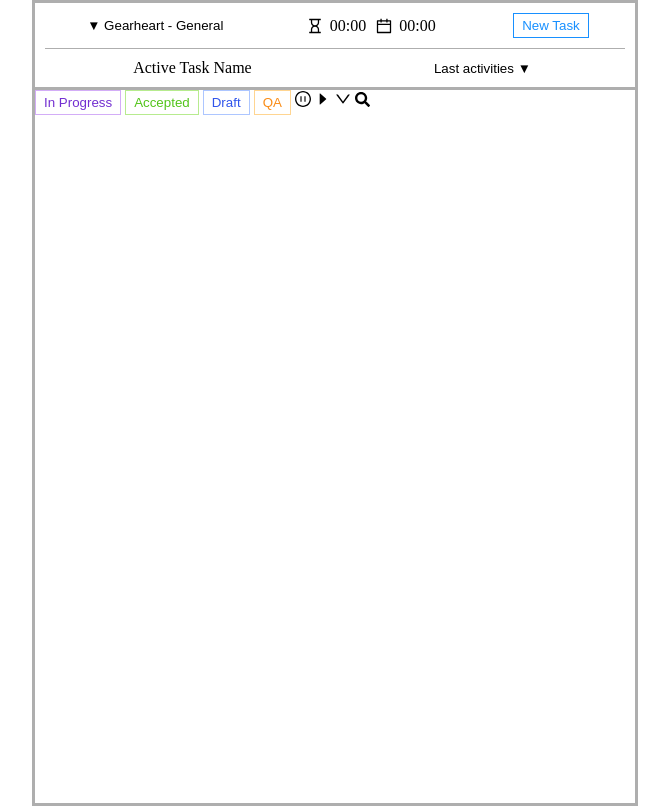
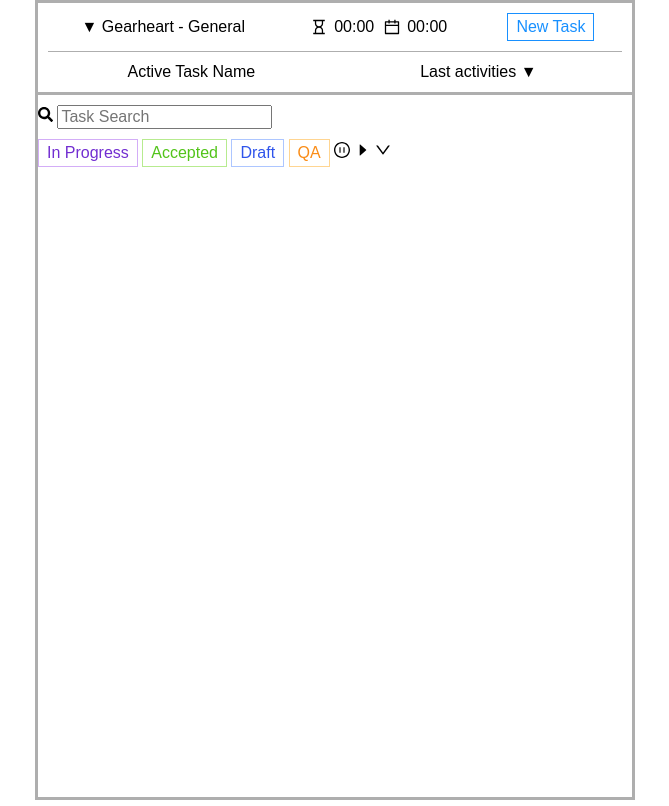
Before and after one commit to UNFelix/Timer-Chrome-Extension, a plain HTML site: page index.html in a window 1280 px wide. Shown: the whole page, without its empty margins (305-974 px from the left). Drawn offline with Linux system fonts and the light colour scheme.

Commit message:
fonts fix

```diff
--- a/index.html
+++ b/index.html
@@ -45,13 +45,24 @@
 
     <div class="subheader">
       <div class="active__task">Active Task Name</div>
-      <button class="subheader__tasks">
+      <button type="button" class="subheader__tasks">
         <span class="task">Last activities ▼</span>
       </button>
     </div>
   </header>
-  <main>
 
+  <main class="main">
+    <div class="search">
+      <label>
+        <svg xmlns="http://www.w3.org/2000/svg" id="icon-search" viewBox="0 0 512 512" preserveAspectRatio="none"
+          fill="currentColor" class="page-search-target__icon">
+          <path
+            d="M505 442.7L405.3 343c-4.5-4.5-10.6-7-17-7H372c27.6-35.3 44-79.7 44-128C416 93.1 322.9 0 208 0S0 93.1 0 208s93.1 208 208 208c48.3 0 92.7-16.4 128-44v16.3c0 6.4 2.5 12.5 7 17l99.7 99.7c9.4 9.4 24.6 9.4 33.9 0l28.3-28.3c9.4-9.4 9.4-24.6.1-34zM208 336c-70.7 0-128-57.2-128-128 0-70.7 57.2-128 128-128 70.7 0 128 57.2 128 128 0 70.7-57.2 128-128 128z">
+          </path>
+        </svg>
+        <input type="text" placeholder="Task Search">
+      </label>
+    </div>
   </main>
 
 
@@ -90,17 +101,6 @@
     </path>
   </svg>
 
-
-
-
-
-  <svg xmlns="http://www.w3.org/2000/svg" id="icon-search" viewBox="0 0 512 512" preserveAspectRatio="none"
-    fill="currentColor" class="page-search-target__icon">
-    <path
-      d="M505 442.7L405.3 343c-4.5-4.5-10.6-7-17-7H372c27.6-35.3 44-79.7 44-128C416 93.1 322.9 0 208 0S0 93.1 0 208s93.1 208 208 208c48.3 0 92.7-16.4 128-44v16.3c0 6.4 2.5 12.5 7 17l99.7 99.7c9.4 9.4 24.6 9.4 33.9 0l28.3-28.3c9.4-9.4 9.4-24.6.1-34zM208 336c-70.7 0-128-57.2-128-128 0-70.7 57.2-128 128-128 70.7 0 128 57.2 128 128 0 70.7-57.2 128-128 128z">
-    </path>
-  </svg>
-
   <script src="main.js"></script>
 </body>
 
--- a/style.css
+++ b/style.css
@@ -1,3 +1,9 @@
+* {
+  box-sizing: border-box;
+  font-size: 16px;
+  font-family: sans-serif;
+}
+
 body {
   margin: 0 auto;
   width: 600px;
@@ -45,3 +51,7 @@ body {
   padding-top: 10px;
   border-top: 1px solid #aeaeae;
 }
+
+.main {
+  padding: 10px 0;
+}
```
